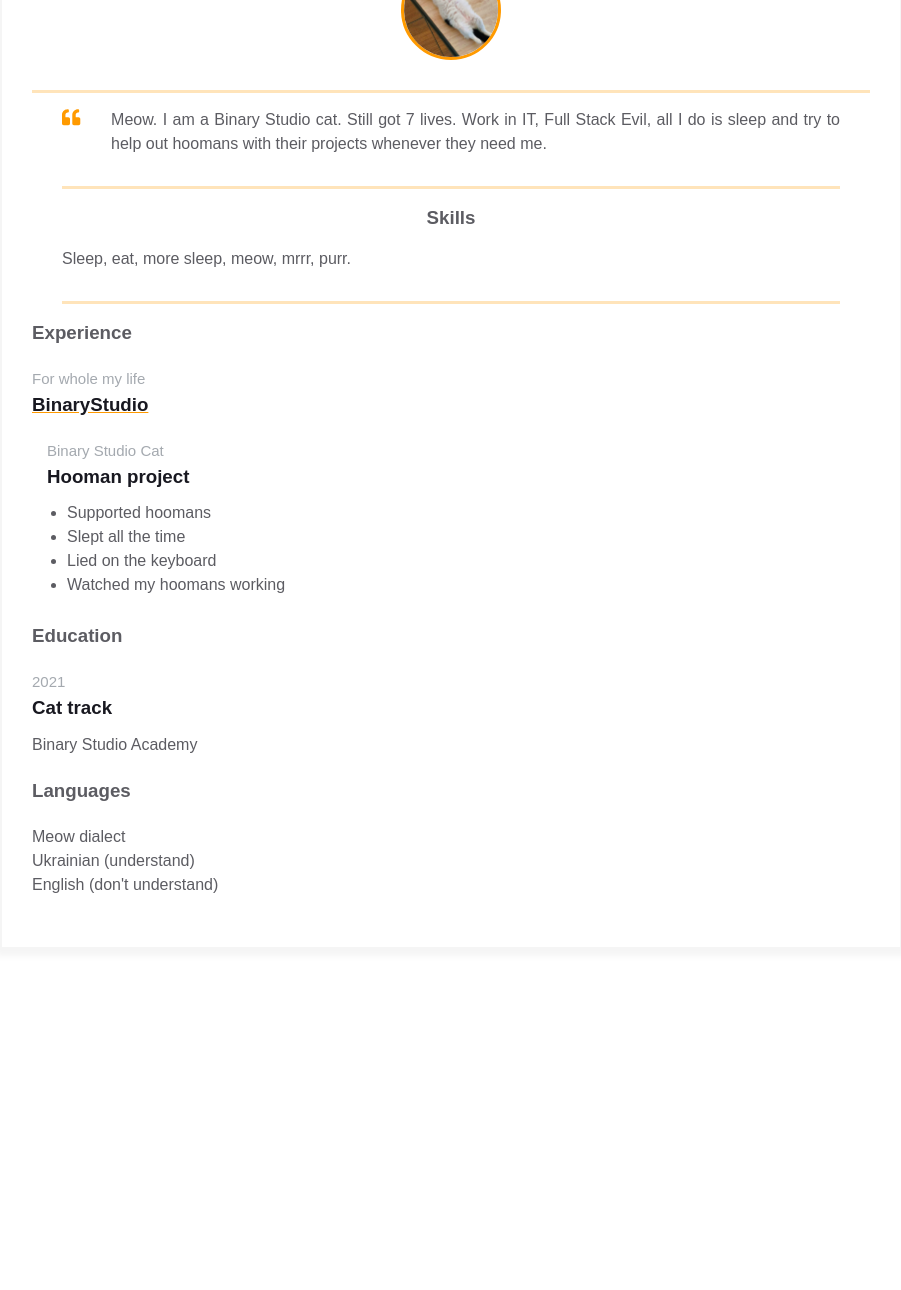
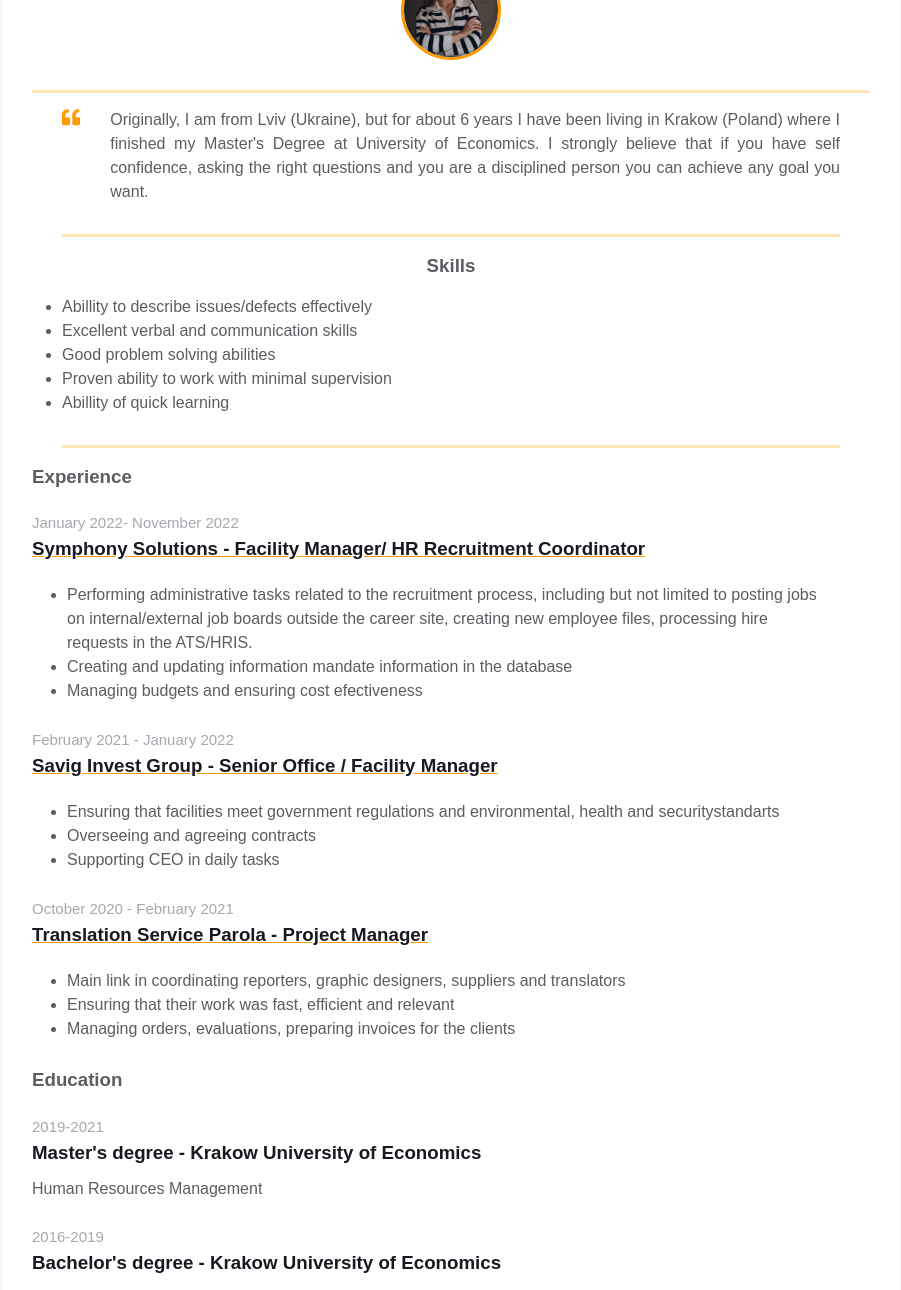
Before and after one commit to Irencia/homepage, a plain HTML site: page index.html in a window 1280 px wide. Shown: the part 242-1532 px from the top of the page, without its empty margins (189-1090 px from the left). Before the commit the page ends 1240 px from the top, so only its background shows below. Drawn offline with Linux system fonts and the light colour scheme.

Commit message:
Added own information to resume template

```diff
--- a/index.html
+++ b/index.html
@@ -11,8 +11,8 @@
         <div class="resume">
             <div class="container">
                 <div class="resume__block">
-                    <h1 class="contact-info__header">Bulka</h1>
-                    <h3 class="contact-info__sub-header">Senior Hooman Manager</h3>
+                    <h1 class="contact-info__header">Irena Podporina</h1>
+                    <h3 class="contact-info__sub-header">Trainee QA Engineer</h3>
 
                     <div class="contact_info_container fh">
                         <div class="contact-info__block">
@@ -24,25 +24,24 @@
                                     </path>
                                     </svg>
                                 </div>
-                                <span>Lviv, Ukraine</span>
+                                <span>Krakow, Poland</span>
                             </a>
                         </div>
 
                         <div class="contact-info__block contact-info__block--center">
-                            <img class="contact-info__avatar" src="assets/bulka.png" alt="Avatar">
+                            <img class="contact-info__avatar" src="assets/avatar.jpeg" alt="Avatar">
                         </div>
 
                         <div class="contact-info__block">
 
                             <a href="https://ua.linkedin.com/company/binary-studio_241166" rel="author" class="contact-info__item">
                                 <div class="contact-info__item-icon-wrapper">
-                                    <svg class="contact-info__item-icon" xmlns="http://www.w3.org/2000/svg" viewBox="0 0 448 512">
                                     <path
                                         d="M416 32H31.9C14.3 32 0 46.5 0 64.3v383.4C0 465.5 14.3 480 31.9 480H416c17.6 0 32-14.5 32-32.3V64.3c0-17.8-14.4-32.3-32-32.3zM135.4 416H69V202.2h66.5V416zm-33.2-243c-21.3 0-38.5-17.3-38.5-38.5S80.9 96 102.2 96c21.2 0 38.5 17.3 38.5 38.5 0 21.3-17.2 38.5-38.5 38.5zm282.1 243h-66.4V312c0-24.8-.5-56.7-34.5-56.7-34.6 0-39.9 27-39.9 54.9V416h-66.4V202.2h63.7v29.2h.9c8.9-16.8 30.6-34.5 62.9-34.5 67.2 0 79.7 44.3 79.7 101.9V416z">
                                     </path>
                                     </svg>
                                 </div>
-                                <span>binary-studio</span>
+                                <span>irena.podporina99@gmail.com</span>
                             </a>
                         </div>
 
@@ -58,10 +57,11 @@
                                 </path>
                                 </svg>
                             </div>
-                            <p class="intro_text">Meow.
-                                I am a Binary Studio cat. Still got 7 lives. Work in IT, Full Stack Evil,
-                                all I do is sleep and try to help out hoomans with their projects whenever
-                                they need me.
+                            <p class="intro_text">
+                                 Originally, I am from Lviv (Ukraine), but for about 6 years I have been living
+                                in Krakow (Poland) where I finished my Master's Degree at University of Economics.
+                                I strongly believe that if you have self confidence, asking the right questions and you are a disciplined person you can achieve any goal you want.
+
                             </p>
                         </div>
                     </div>
@@ -70,7 +70,13 @@
                     <div class="resume__block">
                       <div class="skills">
                         <h3 class="skills__header">Skills</h3>
-                        <p class="skills__text">Sleep, eat, more sleep, meow, mrrr, purr. </p>
+                        <ul>
+                            <li class="skills__text"> Abillity to describe issues/defects effectively </li>
+                            <li class="skills__text"> Excellent verbal and communication skills </li>
+                            <li class="skills__text"> Good problem solving abilities </li>
+                            <li class="skills__text"> Proven ability to work with minimal supervision </li>
+                            <li class="skills__text"> Abillity of quick learning </li>
+                        </ul>
                       </div>
                     </div>
                 </div>
@@ -79,43 +85,90 @@
                     <h3 class="experiences__header">Experience</h3>
                     <div class="experiences__company">
                       <div class="experiences__company-header">
-                        <span class="experiences__company-header-durability">For whole my life</span>
-                        <h3 class="experiences__company-header-name">BinaryStudio</h3>
+                        <span class="experiences__company-header-durability">January 2022- November 2022</span>
+                        <h3 class="experiences__company-header-name">Symphony Solutions - Facility Manager/ HR Recruitment Coordinator</h3>
                       </div>
 
                       <div class="experiences__company-project">
-                        <span class="experiences__company-project-role">Binary Studio Cat</span>
-                        <h3 class="experiences__company-project-name">Hooman project</h3>
                         <ul class="experiences__company-project-responsibilities">
-                          <li>Supported hoomans</li>
-                          <li>Slept all the time</li>
-                          <li>Lied on the keyboard</li>
-                          <li>Watched my hoomans working</li>
+                          <li>Performing administrative tasks related to the recruitment process, including but not limited to posting jobs on internal/external job boards outside the career site, creating new employee files, processing hire requests in the ATS/HRIS.</li>
+                          <li>Creating and updating information mandate information in the database</li>
+                          <li>Managing budgets and ensuring cost efectiveness</li>
                         </ul>
                       </div>
                     </div>
+
+                    <div class="experiences__company">
+                        <div class="experiences__company-header">
+                          <span class="experiences__company-header-durability">February 2021 - January 2022</span>
+                          <h3 class="experiences__company-header-name">Savig Invest Group - Senior Office / Facility Manager</h3>
+                        </div>
+
+                        <div class="experiences__company-project">
+                          <ul class="experiences__company-project-responsibilities">
+                            <li>Ensuring that facilities meet government regulations and environmental, health and securitystandarts</li>
+                            <li>Overseeing and agreeing contracts </li>
+                            <li>Supporting CEO in daily tasks</li>
+                          </ul>
+                        </div>
+                    </div>
+
+                      <div class="experiences__company">
+                        <div class="experiences__company-header">
+                          <span class="experiences__company-header-durability">October 2020 - February 2021</span>
+                          <h3 class="experiences__company-header-name">Translation Service Parola - Project Manager</h3>
+                        </div>
+
+                        <div class="experiences__company-project">
+                          <ul class="experiences__company-project-responsibilities">
+                            <li>Main link in coordinating reporters, graphic designers, suppliers and translators</li>
+                            <li>Ensuring that their work was fast, efficient and relevant</li>
+                            <li>Managing orders, evaluations, preparing invoices for the clients</li>
+                          </ul>
+                        </div>
+                      </div>
                 </div>
 
                 <div class="additional-info fv">
                     <div class="additional-info__education">
-                      <h3 class="additional-info__education-header">Education</h3>
+                        <h3 class="additional-info__education-header">Education</h3>
                       <div class="additional-info__education-university">
-                        <span class="additional-info__education-university-durability">2021</span>
-                        <h3 class="additional-info__education-university-speciality">Cat track</h3>
-                        <p class="additional-info__education-university-name">Binary Studio Academy</p>
+                        <span class="additional-info__education-university-durability">2019-2021</span>
+                        <h3 class="additional-info__education-university-speciality">Master's degree - Krakow University of Economics</h3>
+                        <p class="additional-info__education-university-name">Human Resources Management</p>
+                      </div>
+                      <br>
+                      <div class="additional-info__education-university">
+                        <span class="additional-info__education-university-durability">2016-2019</span>
+                        <h3 class="additional-info__education-university-speciality">Bachelor's degree - Krakow University of Economics</h3>
+                        <p class="additional-info__education-university-name">Social, Health and Physical Culture</p>
                       </div>
                     </div>
+
+                    <div class="additional-info__education">
+                        <h3 class="additional-info__education-header">Additional courses</h3>
+                        <div class="additional-info__education-university">
+                          <span class="additional-info__education-university-durability">2023</span>
+                          <h3 class="additional-info__education-university-speciality">Fundamentals of software testing</h3>
+                          <p class="additional-info__education-university-name">Prometheus</p>
+                        </div>
+                        <br>
+                        <div class="additional-info__education-university">
+                            <span class="additional-info__education-university-durability">2018</span>
+                            <h3 class="additional-info__education-university-speciality">Certificate of practical course of scientific and technical translations in Business English</h3>
+                          </div>
+                      </div>
 
                     <div class="additional-info__languages">
                       <h3 class="additional-info__languages-header">Languages</h3>
                       <p class="additional-info__languages-item">
-                        Meow dialect
+                        English (Upper-Intermediate)
                       </p>
                       <p class="additional-info__languages-item">
-                        Ukrainian (understand)
+                        Ukrainian (Native)
                       </p>
                       <p class="additional-info__languages-item">
-                        English (don't understand)
+                        Polish (Native)
                       </p>
                     </div>
                 </div>
--- a/styles.css
+++ b/styles.css
@@ -90,6 +90,7 @@ body {
     display: flex;
     flex-direction: column;
     justify-content: space-between;
+    min-width: 260px;
 }
 
 .contact-info__block--center {
@@ -130,6 +131,7 @@ body {
     object-fit: cover;
     border: 3px solid;
     border-color: var(--text-decoration-color);
+    margin: auto;
 }
 
 .intro {
```
Also changed, not shown: assets/avatar.jpeg (added).
